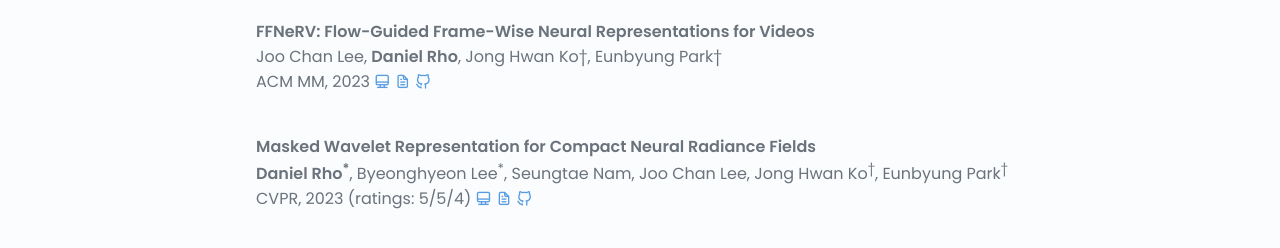
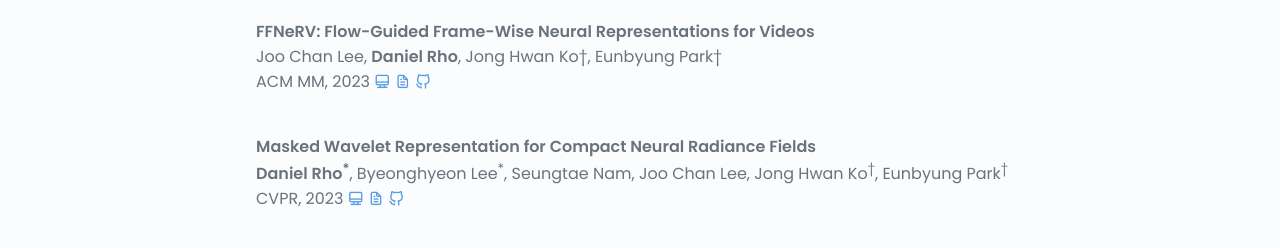
Before and after one commit to daniel03c1/daniel03c1.github.io, a plain HTML site: page index.html in a window 1280 px wide. Shown: the part 1940-2188 px from the top of the page. Drawn offline with nearby package versions, Linux system fonts and the light colour scheme.

Commit message:
update inddex.html

```diff
--- a/index.html
+++ b/index.html
@@ -285,7 +285,6 @@ Joo Chan Lee, <b>Daniel Rho</b>, Seungtae Nam, Jong Hwan Ko, Eunbyung Park
                             <br>
                             <b>Daniel Rho<sup>*</sup></b>, Byeonghyeon Lee<sup>*</sup>, Seungtae Nam, Joo Chan Lee, Jong Hwan Ko<sup>†</sup>, Eunbyung Park<sup>†</sup>
                             <br>CVPR, 2023
-                            (ratings: 5/5/4)
                             <a  href="https://daniel03c1.github.io/masked_wavelet_nerf/" target="_blank" class="publication-icon">
                                 <i class="uil uil-desktop-alt"></i>
                             </a>
```
